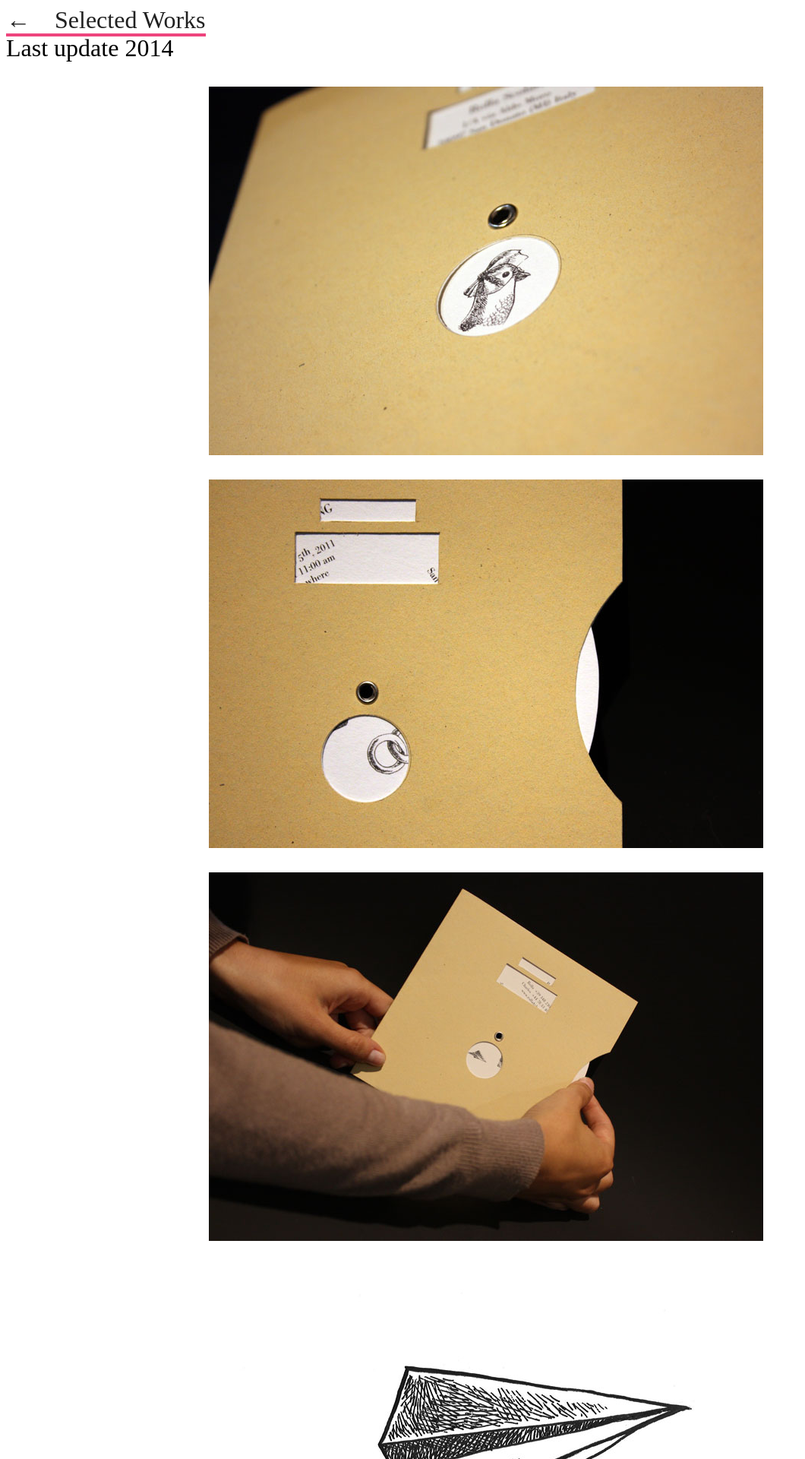
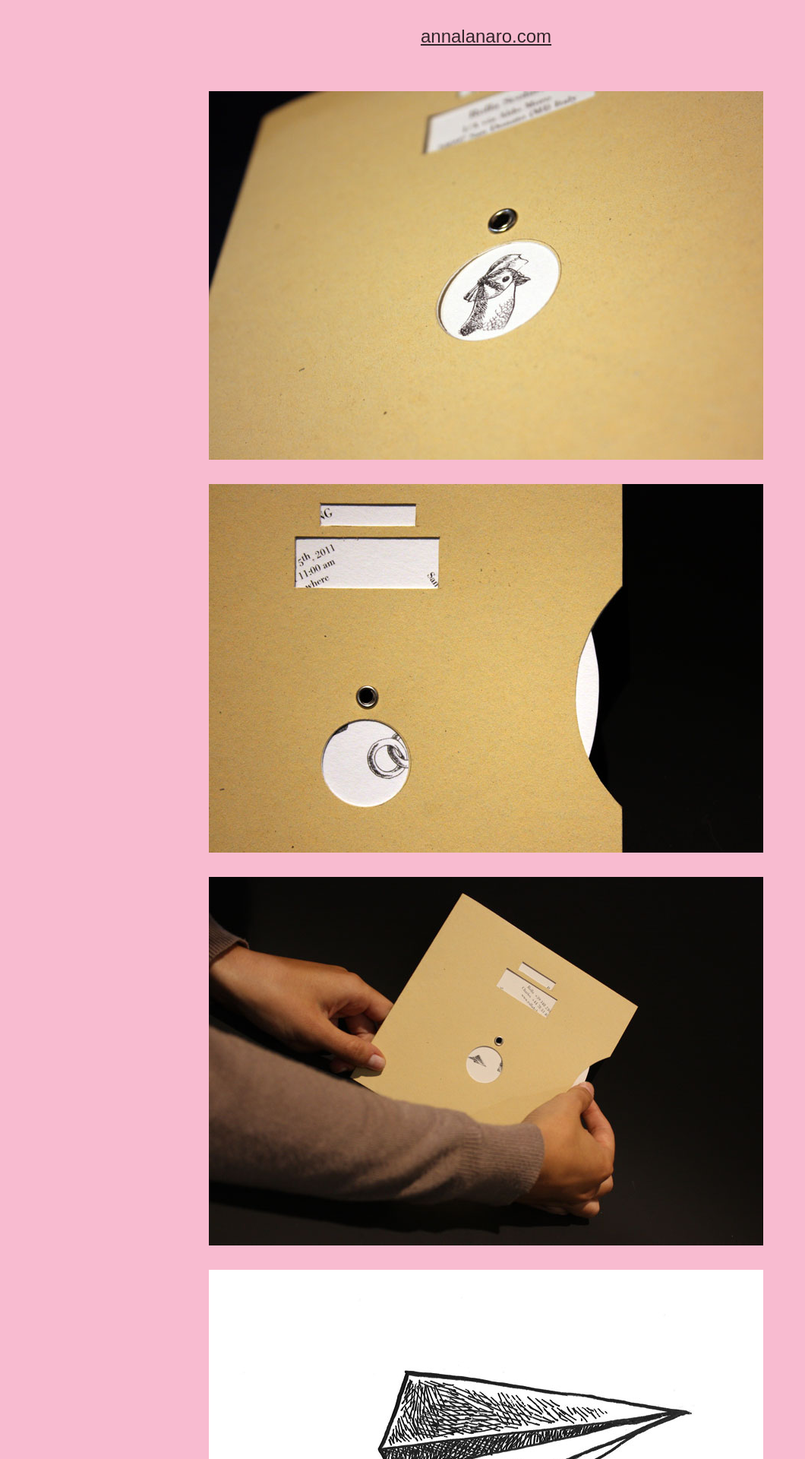
Before and after one commit to rzecchini/annaelle, a Jekyll site: the page built from _pages/rsvp.html, in a window 1280 px wide. Shown: the top 1920 px of the page at 76% size, without its empty margins (0-1060 px from the left). Built offline with Jekyll 4.4.1, drawn with Linux system fonts in a browser that asks for light colours.

Commit message:
style: update homepage

```diff
--- a/_includes/footer.html
+++ b/_includes/footer.html
@@ -1,6 +1,9 @@
 <footer class="footer">
 	<div class="container">
 		<ul>
+			<li class="menu__item">
+	          	<a href="/"><img src="/assets/portrait.png" alt=""></a>
+	        </li>
 			<li><a href="mailto:lanaro.anna@gmail.com">lanaro.anna@gmail.com</a></li>
 			<li><a href="https://www.instagram.com/annalanaro/" target="_blank">Instagram</a></li>
 			<li><a href="anna-lanaro_cv.pdf" target="_blank">Curriculum Vitae</a></li>
--- a/_includes/header.html
+++ b/_includes/header.html
@@ -1,39 +1,17 @@
 <div class="header">
-	<div class="container">
-		<nav>
-			{% if nickname == 'profile' %}
-				<ul class="nav">
-					<li></li>
-					<li>Profile</li>
-					<li>
-						<a href="/"><span class="show--large">Selected</span> Works&emsp;<span>&rarr;</span></a>
-					</li>
-				</ul>
-			{% elsif nickname == '' %}
-				<ul class="nav">
-					<li>
-						<a href="/profile"><span>&larr;</span>&emsp;Profile
-						</a>
-					</li>
-					<li>
-						<a href="/"></a><span class="show--large">Selected</span> Works
-					</li>
-					<li class="last-update">
-						Last update 2014
-					</li>
-				</ul>
-			{% else %}
-				<ul class="nav">
-					<li >
-						<a href="/"><span>&larr;</span>&emsp;<span class="show--large">Selected</span> Works
-						</a>
-					</li>
-					<li></li>
-					<li class="last-update">
-						Last update 2014
-					</li>
-				</ul>
-			{% endif %}
-		</nav>
-	</div>
+	<nav>
+		<ul class="menu">
+		  <li class="menu__item">
+          	<a href="/">annalanaro.com</a>
+          </li>
+          {% assign works = site.pages | where: "menu", true | sort: 'index' %}
+          {% for work in works %}
+            {% if work.title %}
+              <li class="menu__item">
+              	<a href="{{ work.url }}">{{ work.title }}</a>
+              </li>
+            {% endif %}
+          {% endfor %}
+        </ul>
+	</nav>
 </div>
--- a/_layouts/default.html
+++ b/_layouts/default.html
@@ -5,7 +5,6 @@
 
 <body>
     {% include header.html %}
-
 
     <div>
         <div class="container">
--- a/assets/style.css
+++ b/assets/style.css
@@ -1,39 +1,23 @@
-.asd {
-    margin: auto;
-    padding: 5% 1rem 2rem;
-    max-width: 32rem;
-    color: rgba(0,0,0,0.9);
-    font-family: 'Playfair Display', sans-serif;
-    font-style: italic;
+
+body {
+  color: rgba(0,0,0,0.8);
+  background: #F8BBD0;
+  font-family: sans-serif;
   line-height: 1.4;
-    font-weight: 900;
-    background: #F8BBD0;
 }
-  h1 {
-    font-family: 'Playfair Display', serif;
-    font-weight: 900;
-    margin: 0;
-    font-style: italic;
-    font-size: 1.5rem;
-    color: #ee447d;
-  }
+
 ul {
   margin: 0;
   padding: 0;
   list-style: none;
-    font-size: 1.5rem;
 }
 a {
-    color: #212121;
-    text-decoration: none;
-    border-bottom: 4px solid #ee447d;
+  color: rgba(0,0,0,0.8);
+  /*text-decoration: none;*/
+  /*border-bottom: 4px solid #ee447d;*/
 }
 p {
   margin: 0;
-    margin: 2rem 0;
-    font-size: 1.25rem;
-    font-weight: 700;
-    padding-left: 1rem;
 }
 figure {
   margin: 0;
@@ -44,23 +28,55 @@
   max-width: 100%;
   max-height: 90vh;
 }
-  @media screen and (min-width: 500px) {
-      h1, ul {
-          font-size: 2rem;
+
+.header {
+  padding: 1rem;
 }
+
+.menu {
+  display: flex;
+  flex-wrap: wrap;
 }
+
+.menu__item {
+    flex: 1 0 auto;
+    text-align: center;
+    font-size: 1.5rem;
+}
+
+.menu__item a {
+  display: inline-block;
+  padding: 0.3em;
+}
+
+.hello {
+  margin: auto;
+  padding: 5% 1rem 2rem;
+  max-width: 32rem;
+  font-family: 'Playfair Display', sans-serif;
+  font-style: italic;
+  line-height: 1.4;
+  font-weight: 900;
+}
+
 @media screen and (min-width: 1000px) {
-    .asd {
+  .hello {
     display: flex;
     max-width: 70rem;
   }
-    article, figure {
-      flex: 1 0 50%;
 }
-    article {
-      order: 2;
+
+.hello__txt {
+  font-family: 'Playfair Display', serif;
+  font-weight: 900;
+  margin: 0;
+  font-style: italic;
+  font-size: 2rem;
 }
-    main {
-      max-width: 32rem;
+
+.hello__title {
+  margin: 0;
+  color: #ee447d;
+  font-weight: 900;
+  font-size: inherit;
 }
-  }
```
Also changed, not shown: _layouts/home.html (+10 -20 lines). Lines whose indentation alone changed are shown as unchanged.
